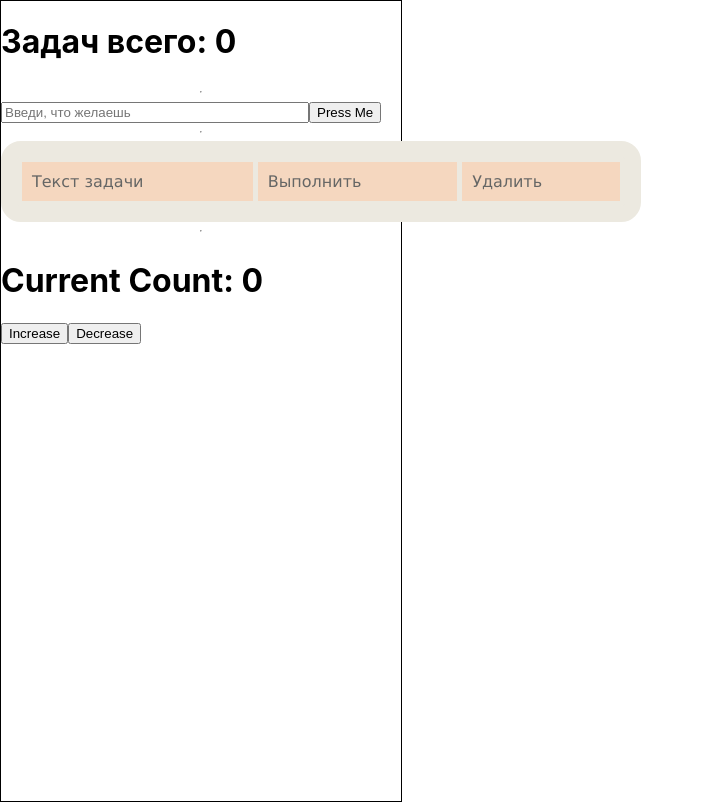
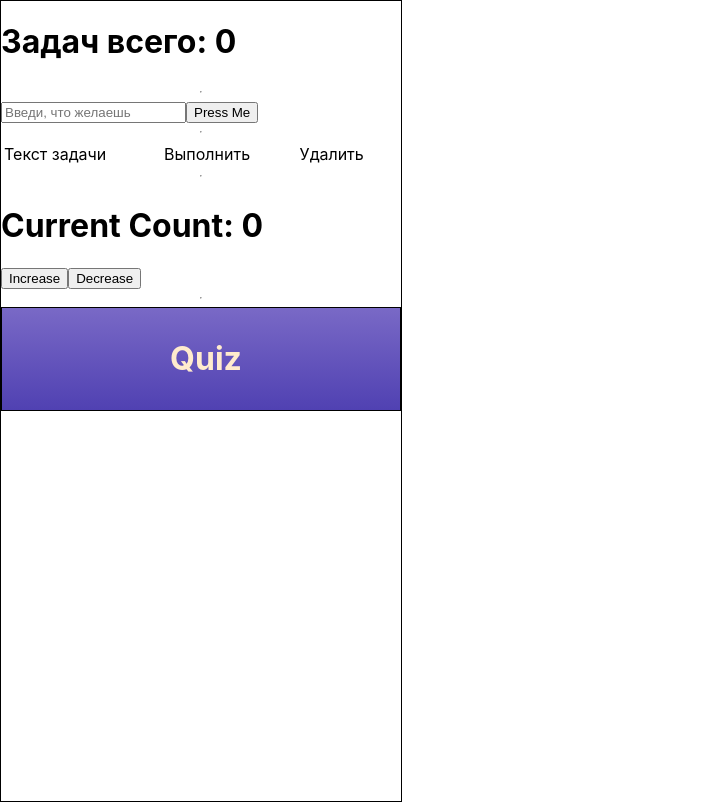
Before and after one commit to jugosoft/react-to-do-list, a React (Create React App) app in the folder react-to-do-list/: page / in a window 1280 px wide. Shown: the whole page, without its empty margins (0-703 px from the left). Built offline with nearby package versions, Linux system fonts and the light colour scheme.

Commit message:
Building a new Part of the App

```diff
--- a/react-to-do-list/src/App.css
+++ b/react-to-do-list/src/App.css
@@ -1,30 +1,3 @@
-table {
-  width: inherit;
-  font-family: "Lucida Sans Unicode", "Lucida Grande", Sans-Serif;
-  text-align: left;
-  border-collapse: separate;
-  border-spacing: 5px;
-  background: #ECE9E0;
-  color: #656665;
-  border: 16px solid #ECE9E0;
-  border-radius: 20px;
-  width: 50vw;
-  }
-
-  th {
-  font-size: 18px;
-  padding: 10px;
-  }
-
-  td {
-  background: #F5D7BF;
-  padding: 10px;
-  }
-
-  input {
-    width: 75%;
-  }
-
-  .rounded {
-    border-radius: 3px;
-  }
+.rounded {
+  border-radius: 3px;
+}
--- a/react-to-do-list/src/App.jsx
+++ b/react-to-do-list/src/App.jsx
@@ -5,6 +5,7 @@ import ToDoForm from './components/ToDoForm/ToDoForm';
 import ToDoTable from './components/ToDoTable/ToDoTable';
 import PerfectCounter from './components/PerfectCounter/PerfectCounter';
 import Layout from './hoc/Layout/Layout';
+import Quiz from './containers/Quiz/Quiz';
 
 function App() {
 
@@ -50,6 +51,8 @@ function App() {
           completeTask={completeTask} />
         <hr />
         <PerfectCounter />
+        <hr />
+        <Quiz />
     </Layout>
   );
 }
--- /dev/null
+++ b/react-to-do-list/src/components/CurrentTask/CurrentTask.jsx
@@ -0,0 +1,6 @@
+import React from 'react';
+import './CurrentTask.css';
+
+export default function CurrentTask(props) {
+
+}
--- /dev/null
+++ b/react-to-do-list/src/containers/Quiz/Quiz.css
@@ -0,0 +1,19 @@
+.Quiz {
+    border: 1px solid black;
+    display: flex;
+    justify-content: center;
+    padding: 10px;
+    background: linear-gradient(0deg, #5041b2 0%, #7969c6 100%);
+    transition: background 2s;
+}
+
+.Quiz:hover {
+    transition: top 1s ease-out 0.5s;
+    transition-delay: 3s;
+    background: linear-gradient(0deg, #7969c6 0%, #5041b2 100%);
+}
+
+.Quiz h1 {
+    color: blanchedalmond;
+    margin-left: 10px;
+}
--- /dev/null
+++ b/react-to-do-list/src/containers/Quiz/Quiz.jsx
@@ -0,0 +1,20 @@
+import React from "react";
+import classes from './Quiz.css';
+
+class Quiz extends React.Component {
+    constructor(props) {
+        super(props);
+        this.state = {
+            tasks: []
+        };
+    }
+    render() {
+        return(
+            <div className="Quiz">
+                <h1>Quiz</h1>
+            </div>
+        );
+    }
+}
+
+export default Quiz;
```
Also changed, not shown: react-to-do-list/src/components/CurrentTask/CurrentTask.css (added).
